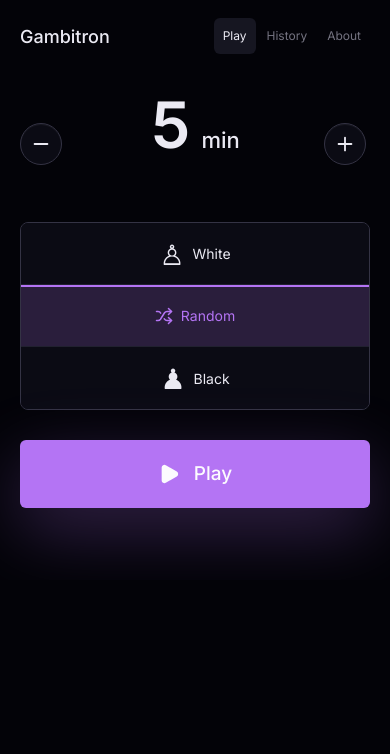
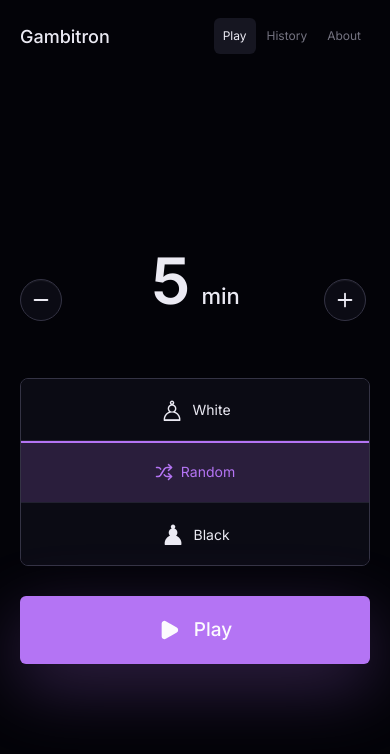
Before and after one commit to Cyrus-Krispin/gambitron, a React (Vite) app in the folder frontend/: page / in a window 390 px wide. Shown: the top 754 px of the page. Built offline with nearby package versions, Linux system fonts and the light colour scheme; the HTML template or start-up script is replaced by a standard one.

Commit message:
Center landing and restore black pieces

```diff
--- a/frontend/src/index.css
+++ b/frontend/src/index.css
@@ -86,7 +86,7 @@ body {
 }
 
 #root {
-  min-height: 100%;
+  height: 100%;
   display: flex;
   flex-direction: column;
 }
@@ -120,7 +120,7 @@ a {
 }
 
 .app {
-  min-height: 100%;
+  height: 100%;
   display: flex;
   flex-direction: column;
 }
@@ -230,10 +230,10 @@ a {
 
 .lobby {
   flex: 1;
-  min-height: 0;
+  min-height: calc(100vh - 84px);
   display: grid;
   place-items: center;
-  padding: 24px 32px 92px;
+  padding: 24px 32px;
 }
 
 .lobby-panel {
@@ -648,11 +648,6 @@ body.hide-coords .square .coord {
   width: 100%;
   height: 100%;
   object-fit: contain;
-}
-
-.piece img[src*="-black"],
-.cap-piece img[src*="-black"] {
-  filter: invert(78%) sepia(24%) saturate(782%) hue-rotate(224deg) brightness(92%);
 }
 
 .piece img[src*="-white"],
@@ -1160,7 +1155,8 @@ body.hide-coords .square .coord {
   }
 
   .lobby {
-    padding: 24px 20px 72px;
+    min-height: calc(100vh - 72px);
+    padding: 24px 20px;
   }
 
   .lobby-panel {
```
